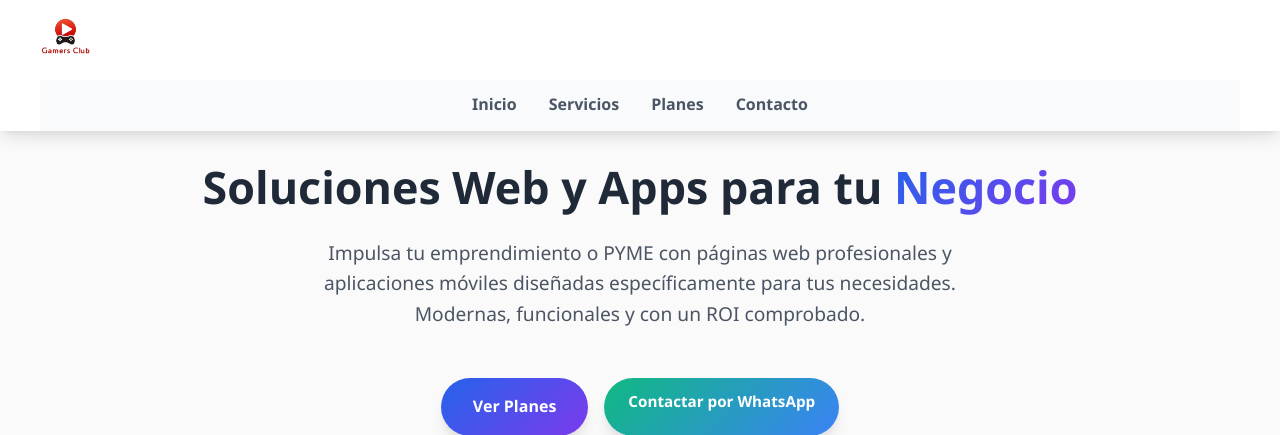
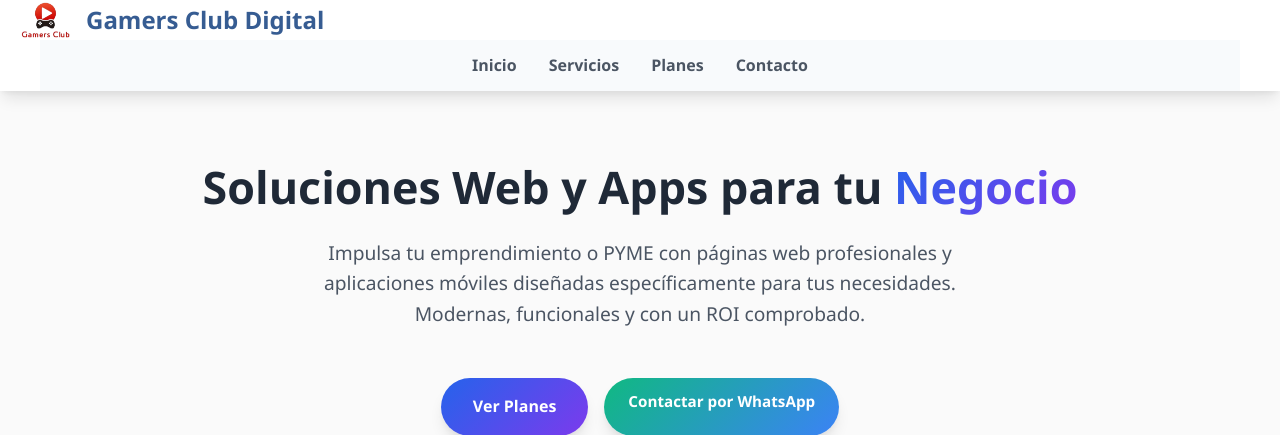
Before and after one commit to jailchazev/GamersClubDigital, a Flask app: page / in a window 1280 px wide. Shown: the top 435 px of the page. Run offline with Flask 3, Linux system fonts and the light colour scheme.

Commit message:
Agregado texto al costado del logo en el header

```diff
--- a/templates/index.html
+++ b/templates/index.html
@@ -342,11 +342,11 @@
 <body>
     <!-- Header -->
     <header>
-        <div class="header-top">
-            <!-- Logo (izquierda) -->
-            <div class="logo-container">
-                <img src="{{ url_for('static', filename='logo.png') }}" alt="GamersClubDigital">
-            </div>
+        <!-- Logo + Texto -->
+<div class="logo-container">
+    <img src="{{ url_for('static', filename='logo.png') }}" alt="GamersClubDigital" style="height: 40px; vertical-align: middle; margin-right: 10px;">
+    <span style="font-size: 1.5rem; font-weight: 700; color: #365c92; vertical-align: middle;">Gamers Club Digital</span>
+</div>
 
         </div>
         <!-- Menú (centrado, debajo) -->
```
